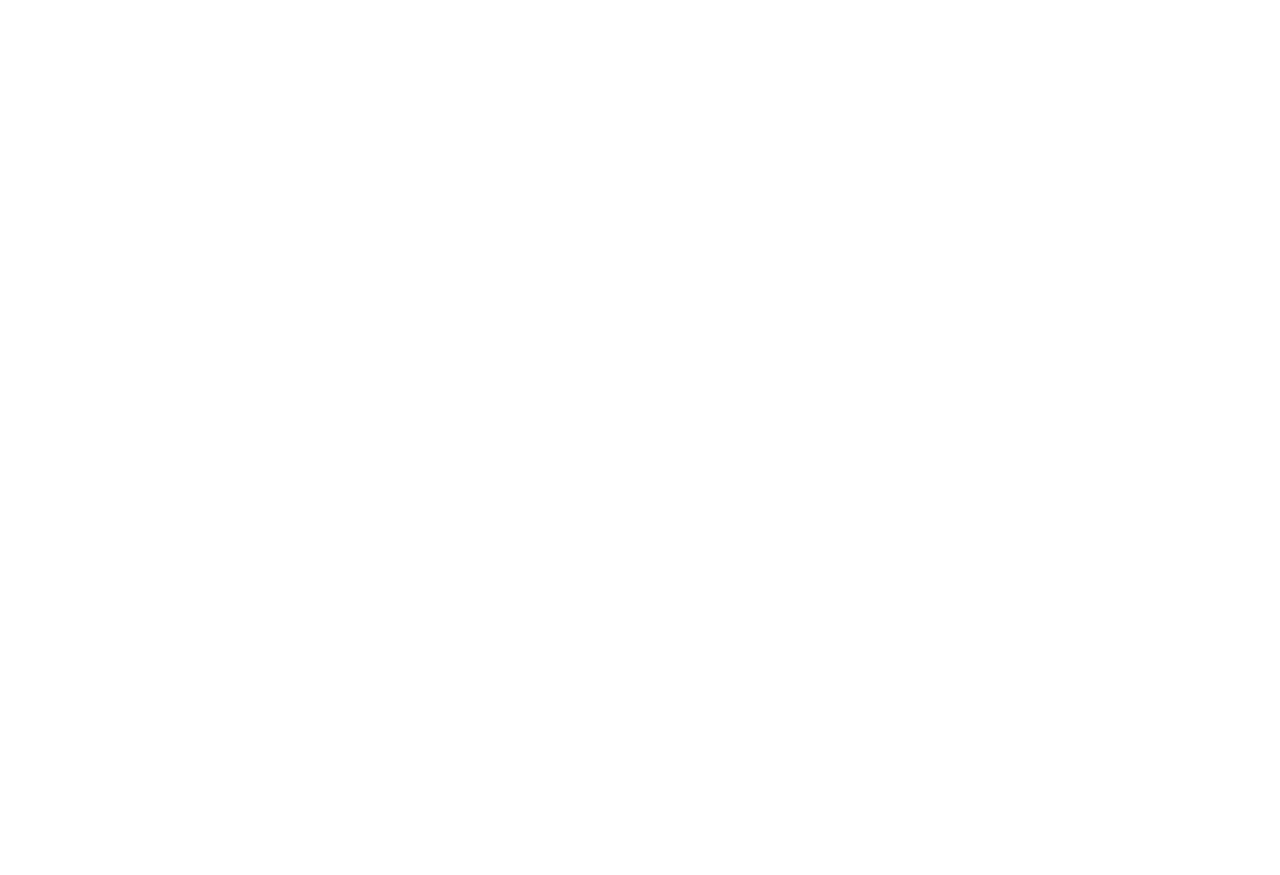
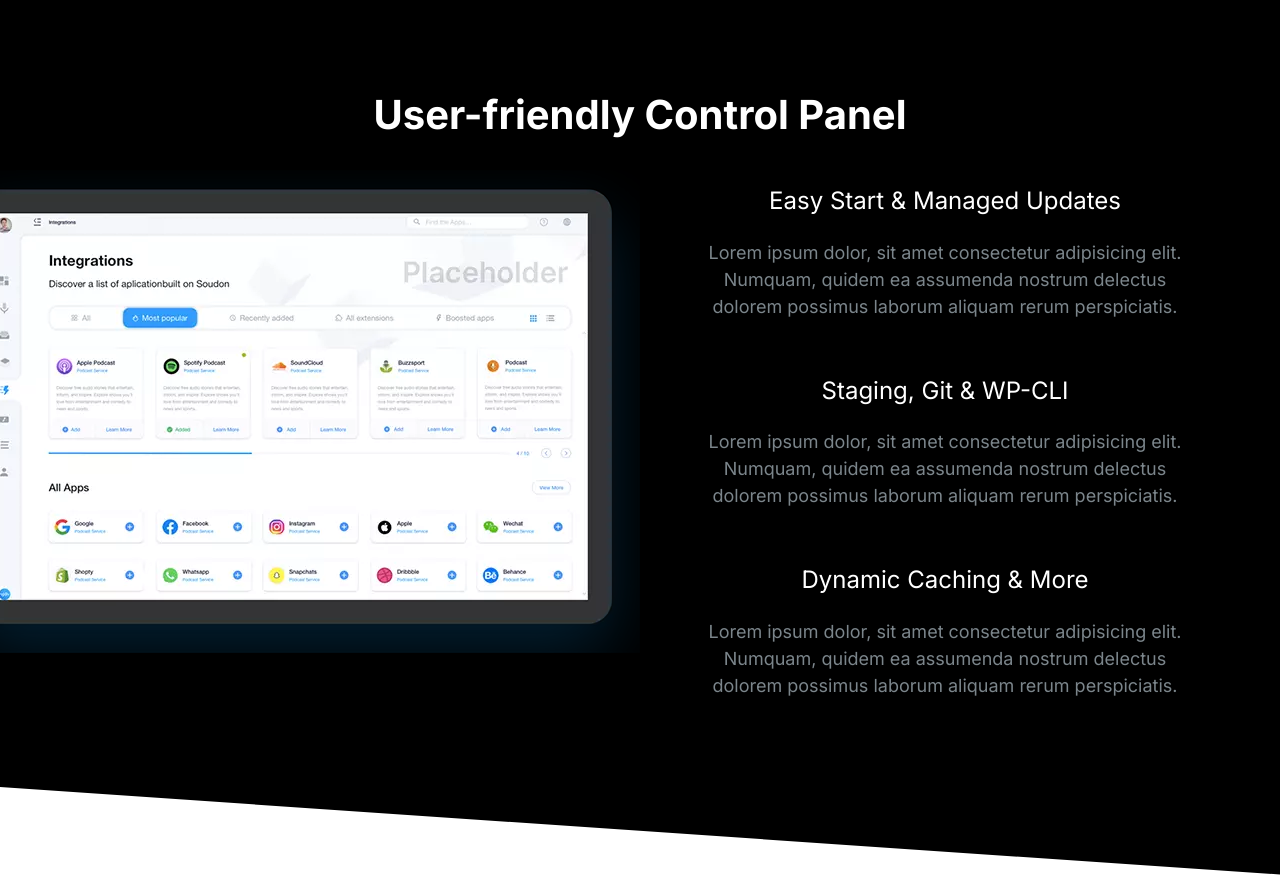
Before and after one commit to Danny922/Mo, a plain HTML site: page index.html in a window 1280 px wide. Before the commit the page ends 800 px from the top, so only its background shows below. Drawn offline with Linux system fonts and the light colour scheme.

Commit message:
Showcase Block Set Up

```diff
--- a/css/styles.css
+++ b/css/styles.css
@@ -15,6 +15,11 @@
 }
 
 /* Typography */
+::selection {
+    background: var(--color-primary);
+    color: #fff;
+}
+
 html {
     font-size: 62.5%;
 }
@@ -41,7 +46,7 @@ h2 {
 
 h3 {
     font-size: 3rem;
-    margin-bottom: 1rem;
+    font-weight: 500;
 }
 
 p {
@@ -137,7 +142,6 @@ a {
 .list {
     list-style: none;
     padding-left: 0;
-    color: var(--color-headings);
 }
 
 .list--inline .list__item {
@@ -148,6 +152,7 @@ a {
 .list--tick {
     list-style-image: url(../images/tick.svg);
     padding-left: 3rem;
+    color: var(--color-headings);
 }
 
 .list--tick .list__item {
@@ -413,6 +418,7 @@ a {
 
 .media {
     display: flex;
+    margin-bottom: 4rem;
 }
 
 .media__title {
@@ -615,18 +621,18 @@ a {
     color: #7b858b;
 }
 
-.block--dark .block__heading {
+.block--dark h1, h2, h3 {
     color: #fff;
 }
 
 .block--skewed-right {
     padding-bottom: calc(var(--padding-vertical) + 4rem);
-    clip-path: polygon(0% 0%, 100% 0%, 100% 100%, 0% 80%);
+    clip-path: polygon(0% 0%, 100% 0%, 100% 100%, 0% 90%);
 }
 
 .block--skewed-left {
     padding-bottom: calc(var(--padding-vertical) + 4rem);
-    clip-path: polygon(0% 0%, 100% 0%, 100% 80%, 0% 100%);
+    clip-path: polygon(0% 0%, 100% 0%, 100% 90%, 0% 100%);
 }
 
 .container {
@@ -698,9 +704,6 @@ a {
 }
 
 /* Hero */
-.hero {
-    clip-path: polygon(0% 0%, 100% 0%, 100% 90%, 0% 100%);
-}
 
 .hero__tagline {
     color: #b9c3cf;
@@ -783,3 +786,23 @@ a {
         order: 2;
     }
 }
+
+/* Showcase Block */
+.block-showcase__image > img {
+    width: 100%;
+}
+
+@media screen and (min-width: 768px) {
+    .block-showcase .grid {
+        grid-template-columns: 50% 50%;
+    }
+
+    .block-showcase__image {
+        justify-self: end;
+    }
+
+    .block-showcase__image > img {
+        width: auto;
+        max-width: 700px;
+    }
+}
--- a/index.html
+++ b/index.html
@@ -12,7 +12,59 @@
     <link rel="stylesheet" href="css/styles.css" />
 </head>
 <body>
-
+    <section class="block block--dark block--skewed-right block-showcase">
+        <header class="block__header">
+            <h2>User-friendly Control Panel</h2>
+            <div class="container grid grid--1x2">
+                <picture class="block-showcase__image">
+                    <source type="image/webp" srcset="images/ipad.webp 1x, images/ipad@2x.webp 2x">
+                    <source type="image/png" srcset="images/ipad.png 1x, images/ipad@2x.png 2x">
+                    <img src="images/ipad.png" alt="">
+                </picture>
+                <ul class="list">
+                    <li>
+                        <div class="media">
+                            <div class="media__image">
+                                <svg class="icon icon--primary" role="img">
+                                    <use xlink:href="sprite.svg#snap"></use>
+                                </svg>
+                            </div>
+                            <div class="media__body">
+                                <h3 class="media__title">Easy Start & Managed Updates</h3>
+                                <p>Lorem ipsum dolor, sit amet consectetur adipisicing elit. Numquam, quidem ea assumenda nostrum delectus dolorem possimus laborum aliquam rerum perspiciatis.</p>
+                            </div>
+                        </div>
+                    </li>
+                    <li>
+                        <div class="media">
+                            <div class="media__image">
+                                <svg class="icon icon--primary" role="img">
+                                    <use xlink:href="sprite.svg#growth"></use>
+                                </svg>
+                            </div>
+                            <div class="media__body">
+                                <h3 class="media__title">Staging, Git & WP-CLI</h3>
+                                <p>Lorem ipsum dolor, sit amet consectetur adipisicing elit. Numquam, quidem ea assumenda nostrum delectus dolorem possimus laborum aliquam rerum perspiciatis.</p>
+                            </div>
+                        </div>
+                    </li>
+                    <li>
+                        <div class="media">
+                            <div class="media__image">
+                                <svg class="icon icon--primary" role="img">
+                                    <use xlink:href="sprite.svg#wordpress"></use>
+                                </svg>
+                            </div>
+                            <div class="media__body">
+                                <h3 class="media__title">Dynamic Caching & More</h3>
+                                <p>Lorem ipsum dolor, sit amet consectetur adipisicing elit. Numquam, quidem ea assumenda nostrum delectus dolorem possimus laborum aliquam rerum perspiciatis.</p>
+                            </div>
+                        </div>
+                    </li>
+                </ul>
+            </div>
+        </header>
+    </section>
 </body>
     <script src="main.js"></script>
 </body>
```
Also changed, not shown: Components/showcaseblock.html (added, +53 -0 lines), images/ipad.png (added), images/ipad.webp (added), images/ipad@2x.png (added), images/ipad@2x.webp (added).
